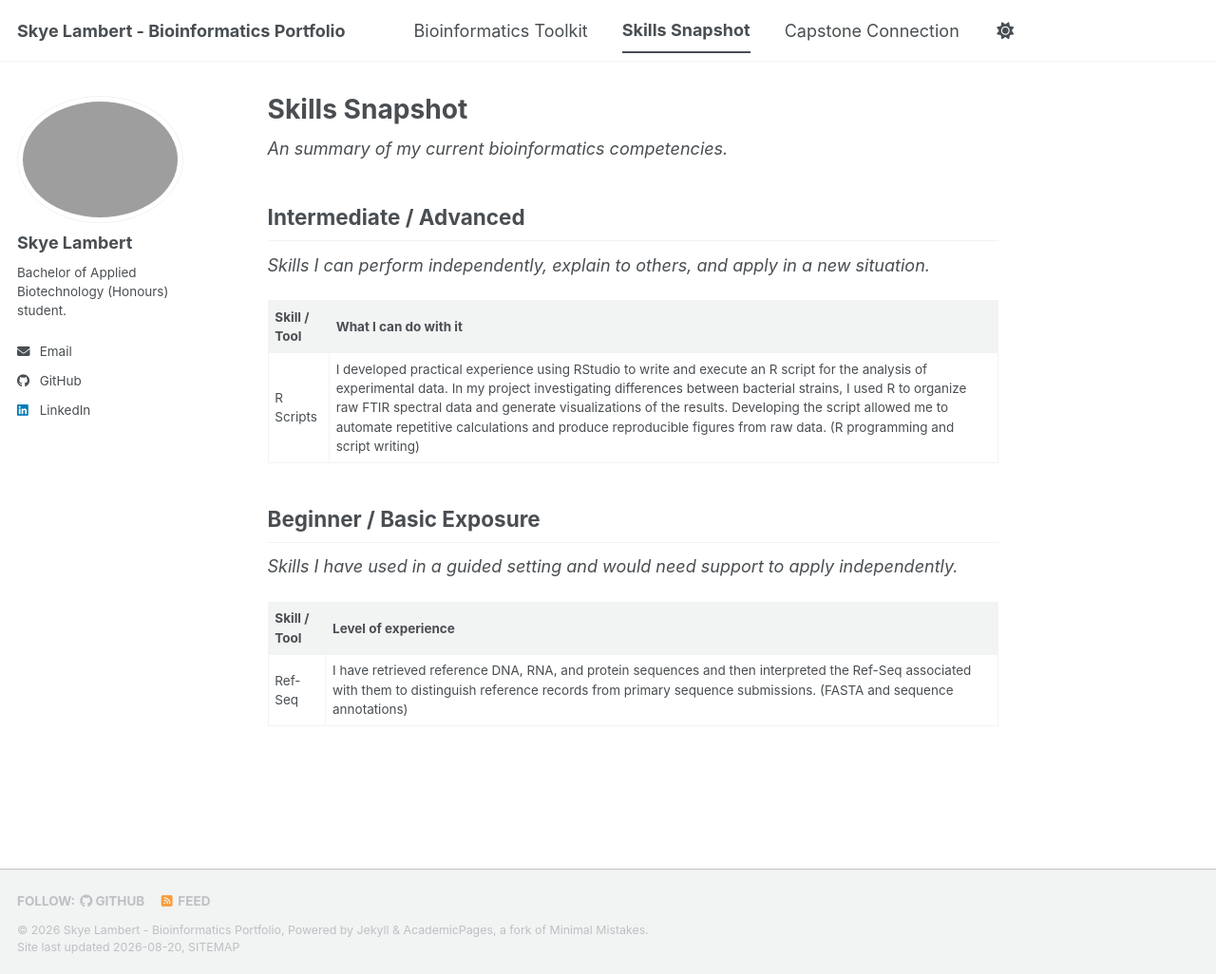
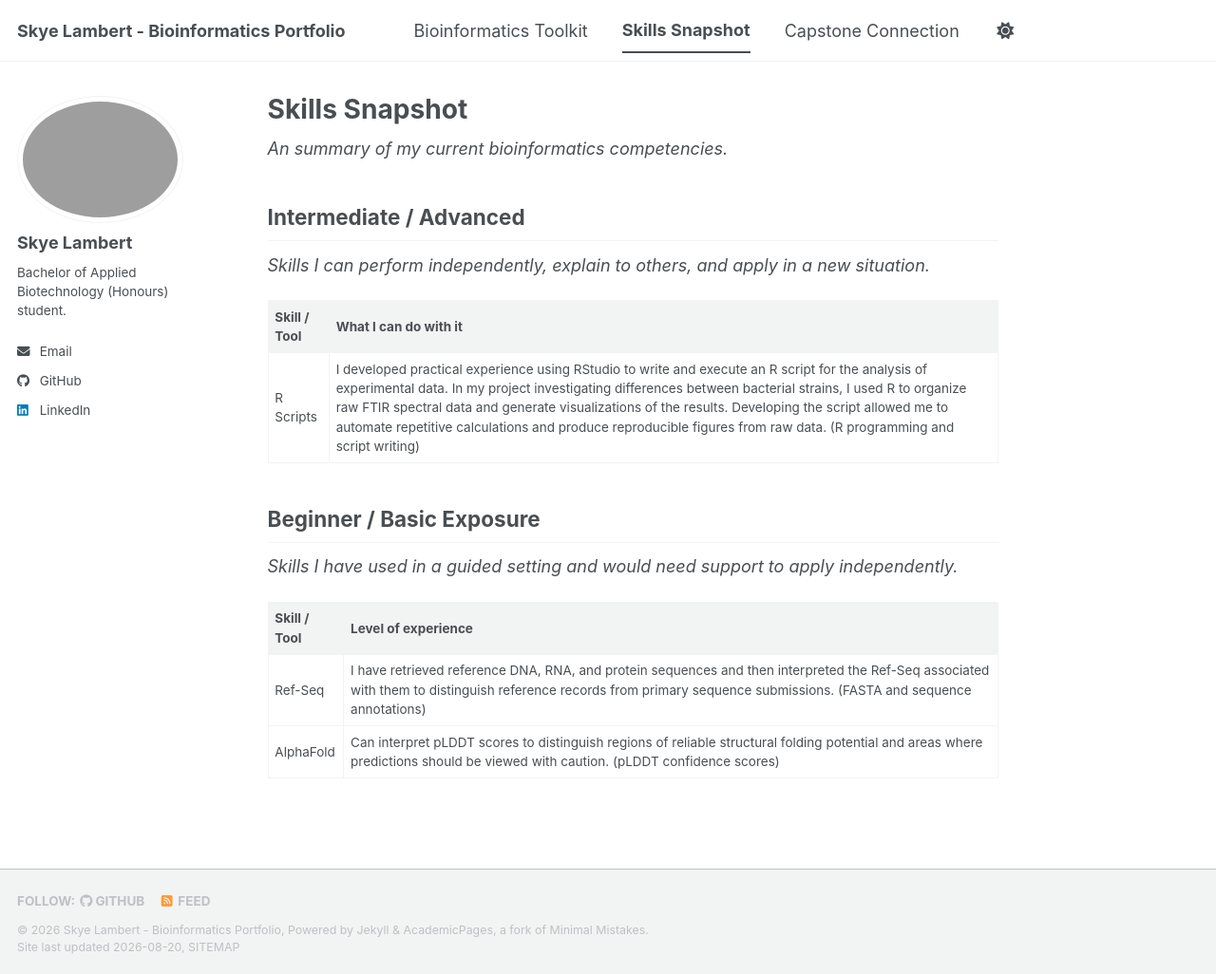
Before and after one commit to Sky3Lamb3rt/biot74000-portfolio, a Jekyll site: the page built from _pages/skills.md, in a window 1280 px wide and 1026 px high. Shown: the whole window at 95% size. Built offline with Jekyll 4.4.1, drawn with Linux system fonts in a browser that asks for light colours; a script bundle is joined from its source files by our own code; library files that are not in the unit come from our copies.

Commit message:
Update skills.md

```diff
--- a/_pages/skills.md
+++ b/_pages/skills.md
@@ -24,3 +24,4 @@ _Skills I have used in a guided setting and would need support to apply independ
 | Skill / Tool | Level of experience |
 |---|---|
 | Ref-Seq |  I have retrieved reference DNA, RNA, and protein sequences and then interpreted the Ref-Seq associated with them to distinguish reference records from primary sequence submissions. (FASTA and sequence annotations)|
+|AlphaFold| Can interpret pLDDT scores to distinguish regions of reliable structural folding potential and areas where predictions should be viewed with caution. (pLDDT confidence scores)|
```
